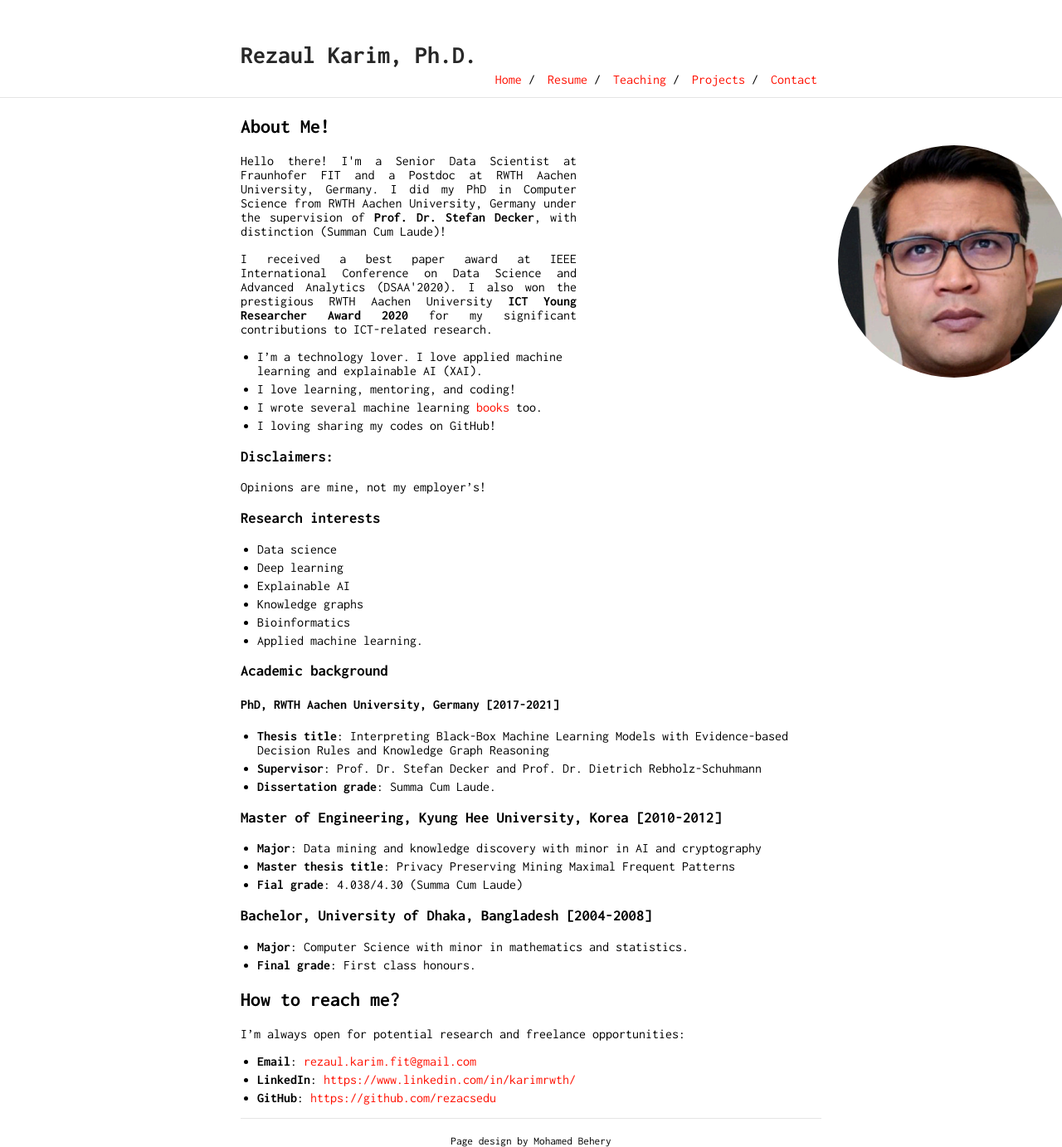
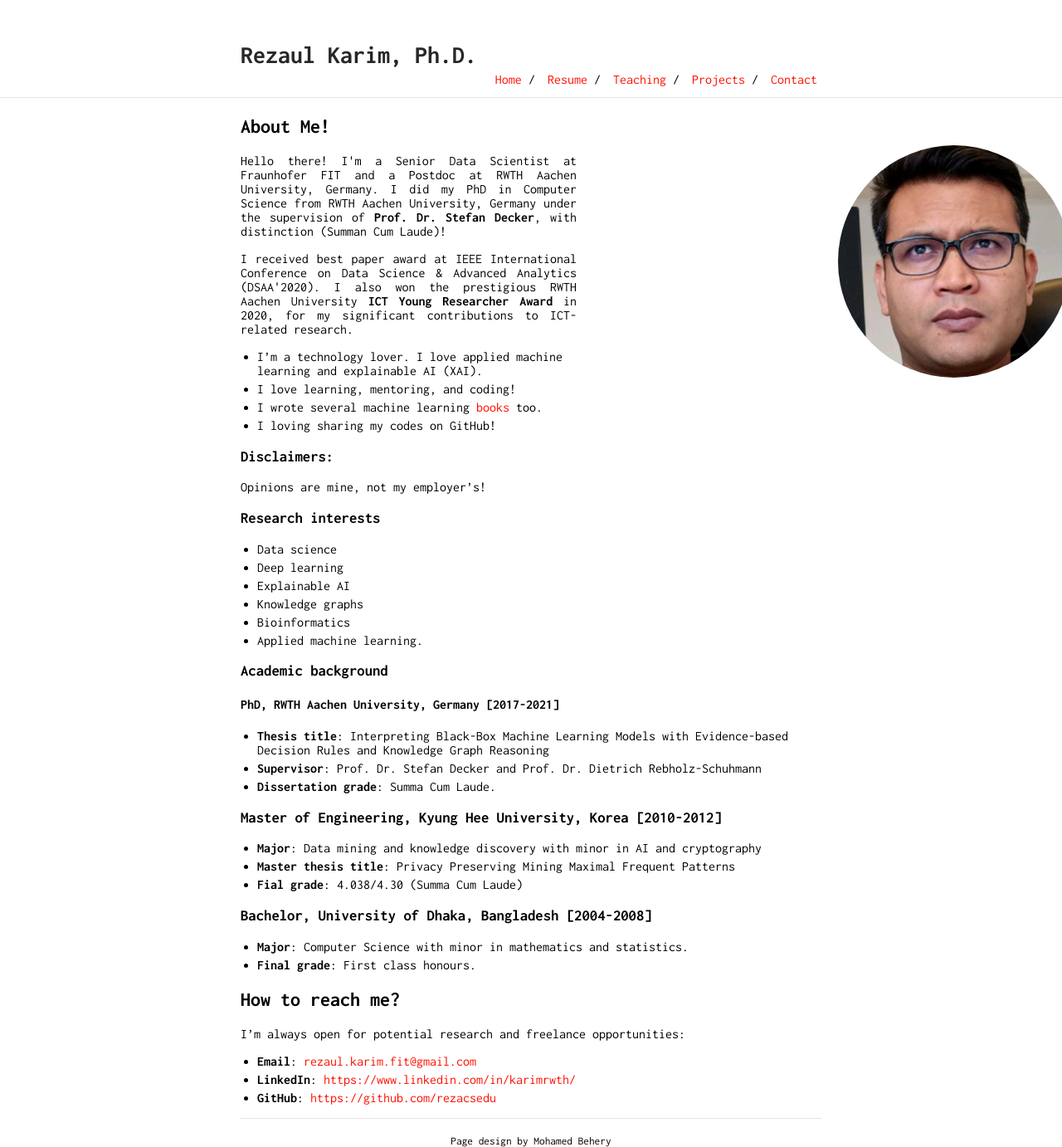
Before and after one commit to rezacsedu/rezacsedu.github.io, a Jekyll site: the page built from index.md, in a window 1280 px wide. Shown: the whole page at 83% size. Built offline with Jekyll 4.4.1, drawn with Linux system fonts in a browser that asks for light colours; our own code applies the rules of GitHub Pages for plain Markdown files.

Commit message:
Update index.md

```diff
--- a/index.md
+++ b/index.md
@@ -4,7 +4,7 @@
 
 <p style='text-align: justify;'> Hello there! I'm a Senior Data Scientist at Fraunhofer FIT and a Postdoc at RWTH Aachen University, Germany. I did my PhD in Computer Science from RWTH Aachen University, Germany under the supervision of <b>Prof. Dr. Stefan Decker</b>, with distinction (Summan Cum Laude)! </p>
 
-<p style='text-align: justify;'>I received a best paper award at IEEE International Conference on Data Science and Advanced Analytics (DSAA'2020). I also won the prestigious RWTH Aachen University <b>ICT Young Researcher Award 2020</b> for my significant contributions to ICT-related research. </p>
+<p style='text-align: justify;'>I received best paper award at IEEE International Conference on Data Science & Advanced Analytics (DSAA'2020). I also won the prestigious RWTH Aachen University <b>ICT Young Researcher Award</b> in 2020, for my significant contributions to ICT-related research. </p>
 
 - I'm a technology lover. I love applied machine learning and explainable AI (XAI).
 - I love learning, mentoring, and coding!
```
